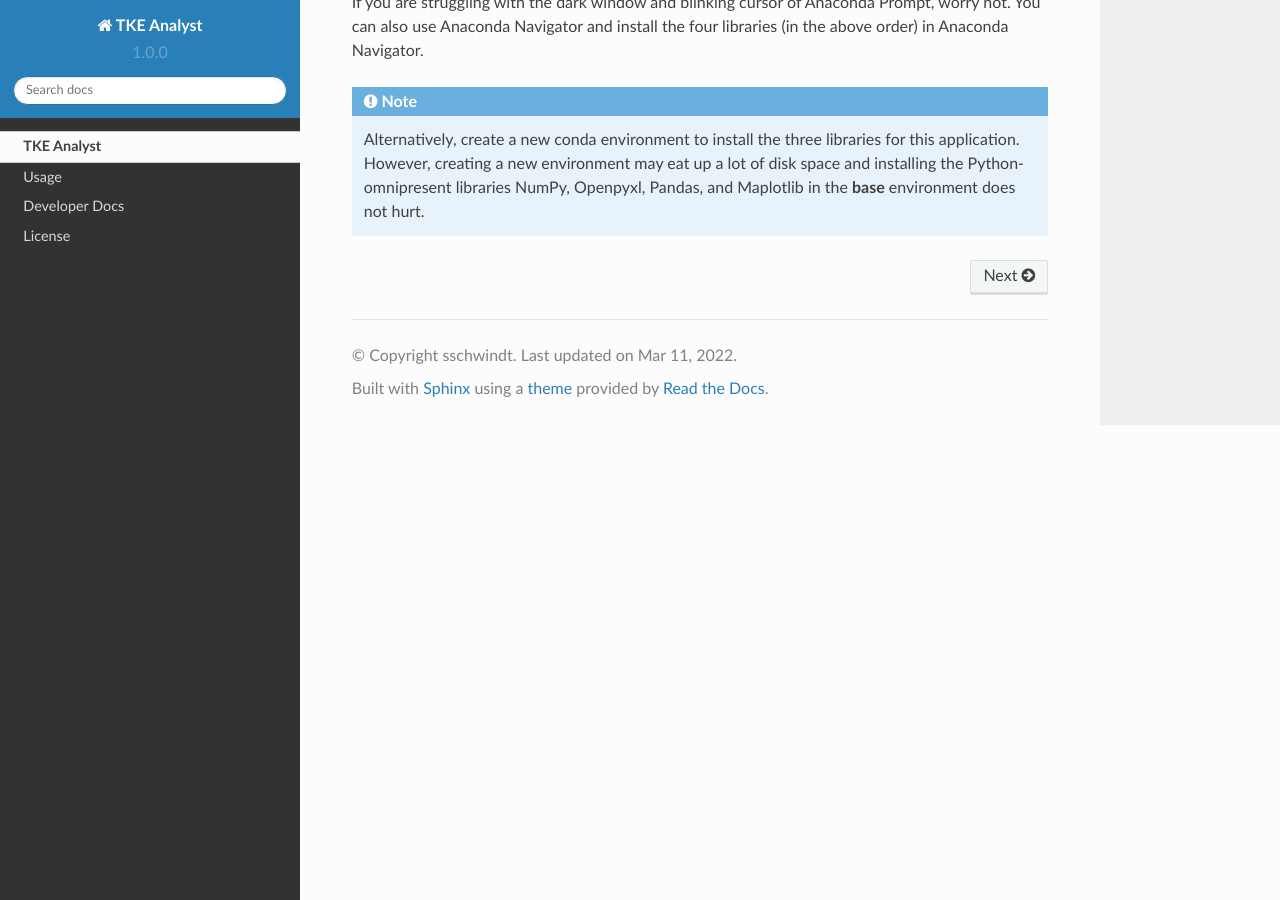
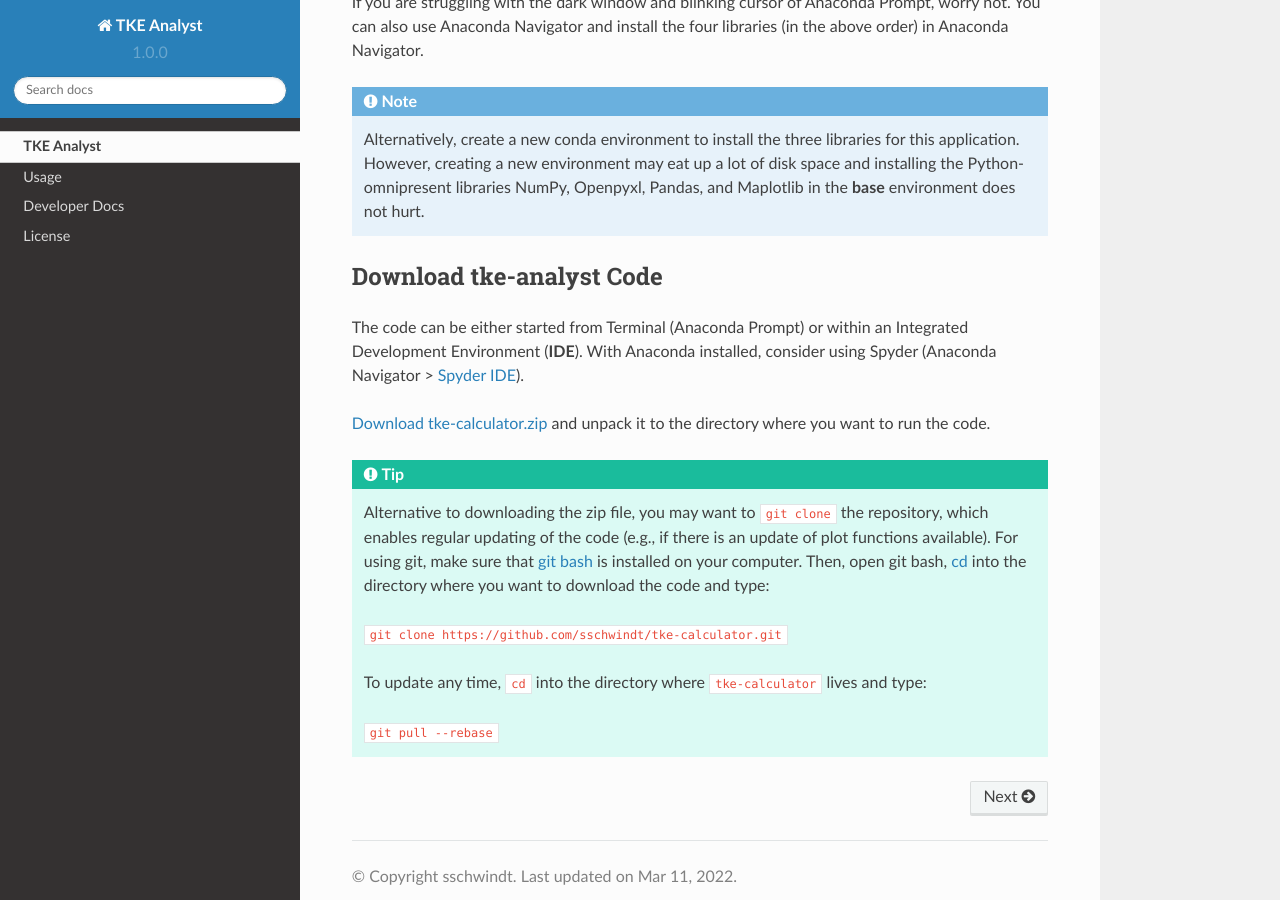
Before and after one commit to sschwindt/tke-calculator, a Sphinx documentation site: the page built from docs/index.rst, in a window 1280 px wide and 900 px high, scrolled down 1347 px. Built offline with Sphinx 7.4.7 and the Read the Docs theme 2.0.0, drawn with Linux system fonts in a browser that asks for light colours.

Commit message:
finalized docs

```diff
--- a/docs/index.rst
+++ b/docs/index.rst
@@ -51,6 +51,23 @@ If you are struggling with the dark window and blinking cursor of Anaconda Promp
 
     Alternatively, create a new conda environment to install the three libraries for this application. However, creating a new environment may eat up a lot of disk space and installing the Python-omnipresent libraries NumPy, Openpyxl, Pandas, and Maplotlib in the **base** environment does not hurt.
 
+Download tke-analyst Code
+-------------------------
+
+The code can be either started from Terminal (Anaconda Prompt) or within an Integrated Development Environment (**IDE**). With Anaconda installed, consider using Spyder (Anaconda Navigator > `Spyder IDE <https://www.spyder-ide.org/>`_).
+
+`Download tke-calculator.zip <https://github.com/sschwindt/tke-calculator/archive/refs/heads/main.zip>`_  and unpack it to the directory where you want to run the code.
+
+.. tip::
+
+    Alternative to downloading the zip file, you may want to ``git clone`` the repository, which enables regular updating of the code (e.g., if there is an update of plot functions available). For using git, make sure that `git bash <https://git-scm.com/downloads>`_ is installed on your computer. Then, open git bash, `cd <https://docs.microsoft.com/en-us/windows-server/administration/windows-commands/cd>`_ into the directory where you want to download the code and type:
+
+    ``git clone https://github.com/sschwindt/tke-calculator.git``
+
+    To update any time, ``cd`` into the directory where ``tke-calculator`` lives and type:
+
+    ``git pull --rebase``
+
 
 .. toctree::
     :hidden:
```
Also changed, not shown: docs/usage.rst (+0 -17 lines).
